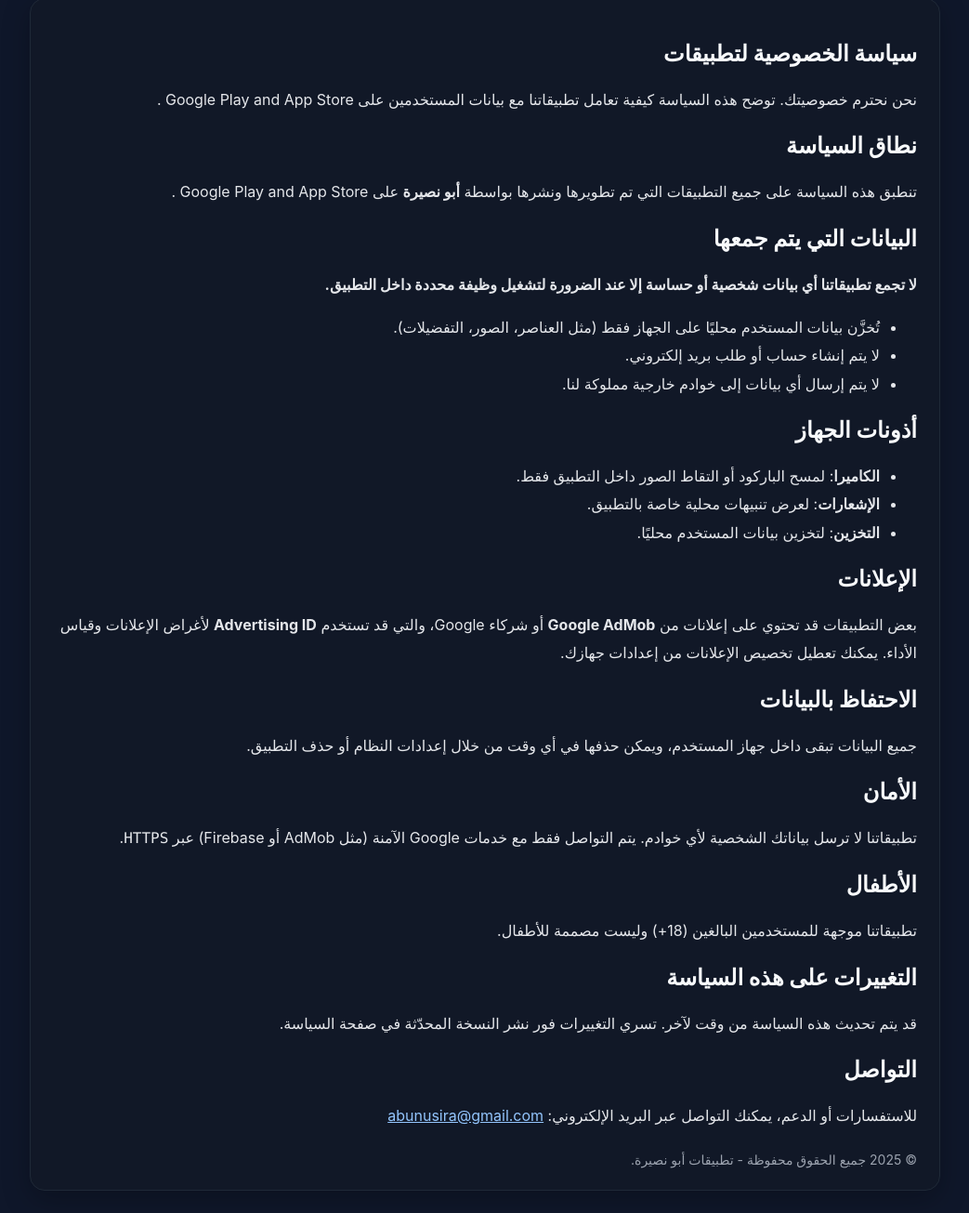
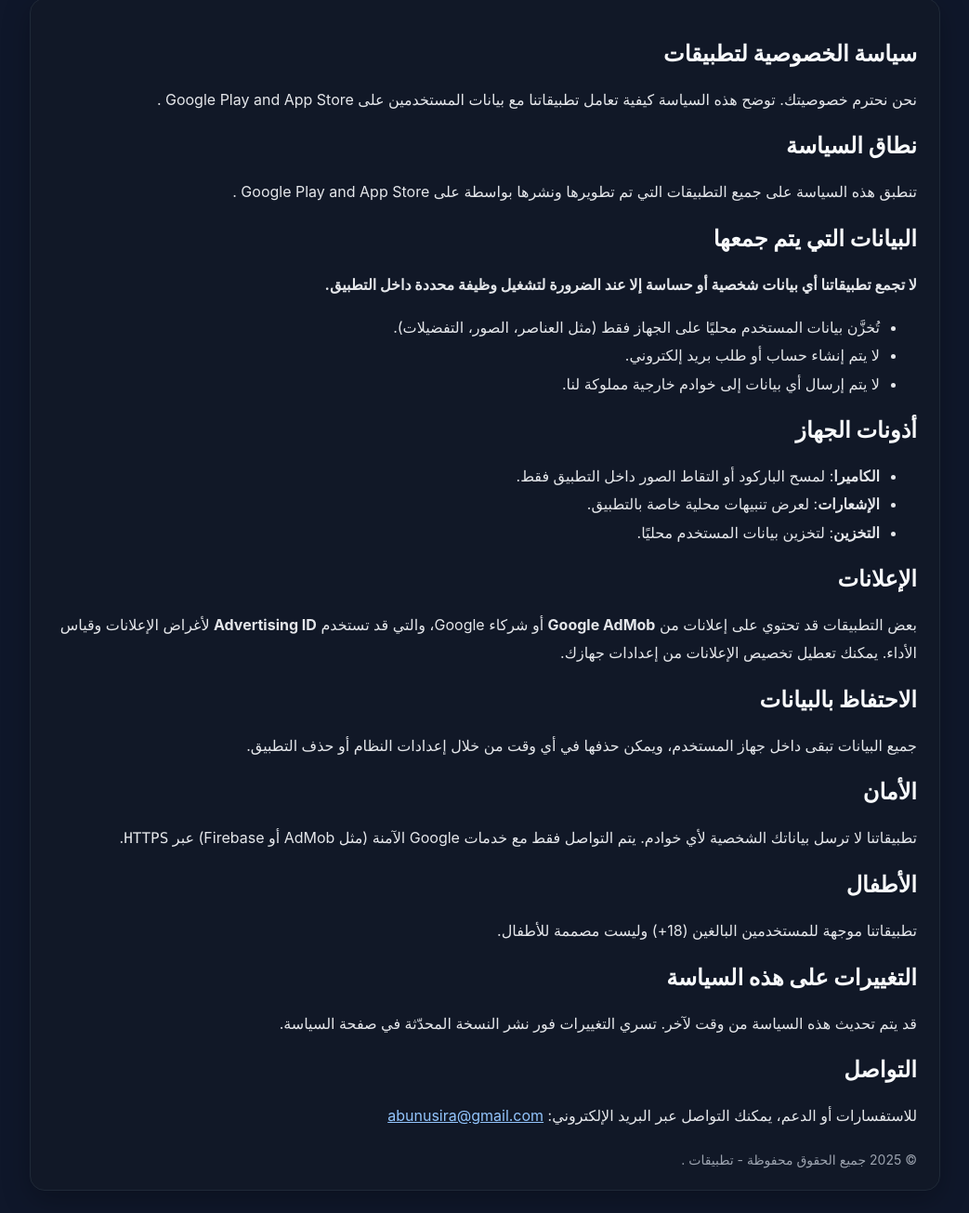
Before and after one commit to abunusira/abunusira.github.io, a plain HTML site: page privacy.html in a window 1280 px wide. Shown: the part 104-1409 px from the top of the page at 93% size, without its empty margins (118-1161 px from the left). Drawn offline with Linux system fonts and the light colour scheme.

Commit message:
Remove 'أبو نصيرة' from privacy policy text

```diff
--- a/privacy.html
+++ b/privacy.html
@@ -51,7 +51,7 @@
         <h1>سياسة الخصوصية لتطبيقات <span class="mono"></span></h1>
         <p>نحن نحترم خصوصيتك. توضح هذه السياسة كيفية تعامل تطبيقاتنا مع بيانات المستخدمين على Google Play and App Store .</p>
         <h2>نطاق السياسة</h2>
-        <p>تنطبق هذه السياسة على جميع التطبيقات التي تم تطويرها ونشرها بواسطة <strong>أبو نصيرة</strong> على Google Play and App Store .</p>
+        <p>تنطبق هذه السياسة على جميع التطبيقات التي تم تطويرها ونشرها بواسطة <strong></strong> على Google Play and App Store .</p>
         <h2>البيانات التي يتم جمعها</h2>
         <p><strong>لا تجمع تطبيقاتنا أي بيانات شخصية أو حساسة إلا عند الضرورة لتشغيل وظيفة محددة داخل التطبيق.</strong></p>
         <ul>
@@ -112,7 +112,7 @@
       </section>
 
       <footer>
-        <span class="ar">© 2025 جميع الحقوق محفوظة - تطبيقات أبو نصيرة.</span>
+        <span class="ar">© 2025 جميع الحقوق محفوظة - تطبيقات .</span>
         <span class="en">© 2025 All rights reserved - Abu Nusira Apps.</span>
       </footer>
     </div>
```
